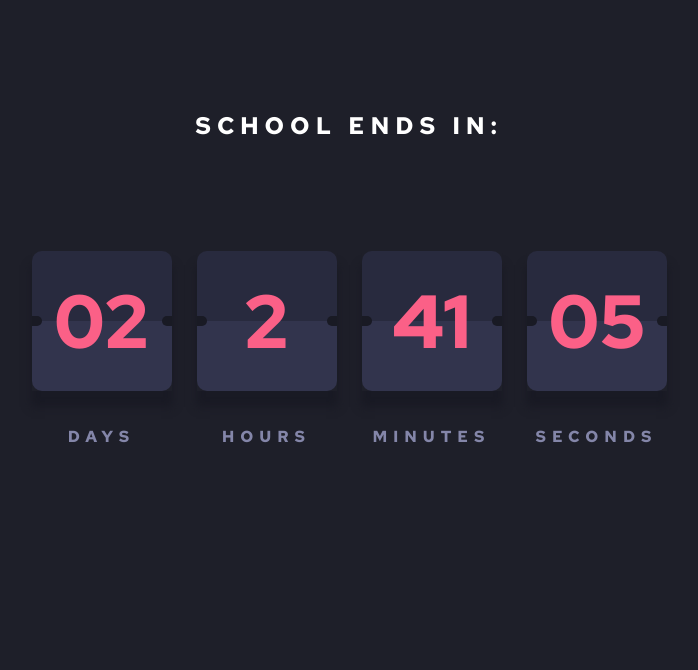
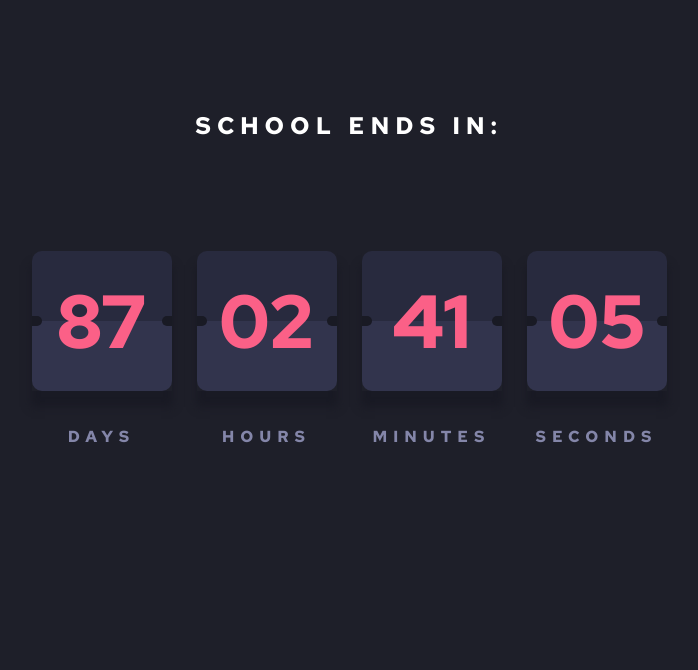
Before and after one commit to JaryCruz/School-countdown-timer, a plain HTML site: page index.html in a window 1280 px wide. Shown: the top 670 px of the page, without its empty margins (291-989 px from the left). Drawn offline with Linux system fonts and the light colour scheme.

Commit message:
Fixed a bug

```diff
--- a/css/styles.css
+++ b/css/styles.css
@@ -164,7 +164,7 @@ main {
   }
 }
 
-@media (max-width: 400px) {
+@media (max-width: 500px) {
   .card-number {
     --card-size: 75px;
   }
--- a/js/script.js
+++ b/js/script.js
@@ -21,7 +21,7 @@ const timer = () => {
 
   // Add Zeros If Less Than 10
   days <= 9 ? days = `0${days}` : days
-  hours <= 9 ? days = `0${hours}` : hours
+  hours <= 9 ? hours = `0${hours}` : hours
   minutes <= 9 ? minutes = `0${minutes}` : minutes
   seconds <= 9 ? seconds = `0${seconds}` : seconds
 
```
